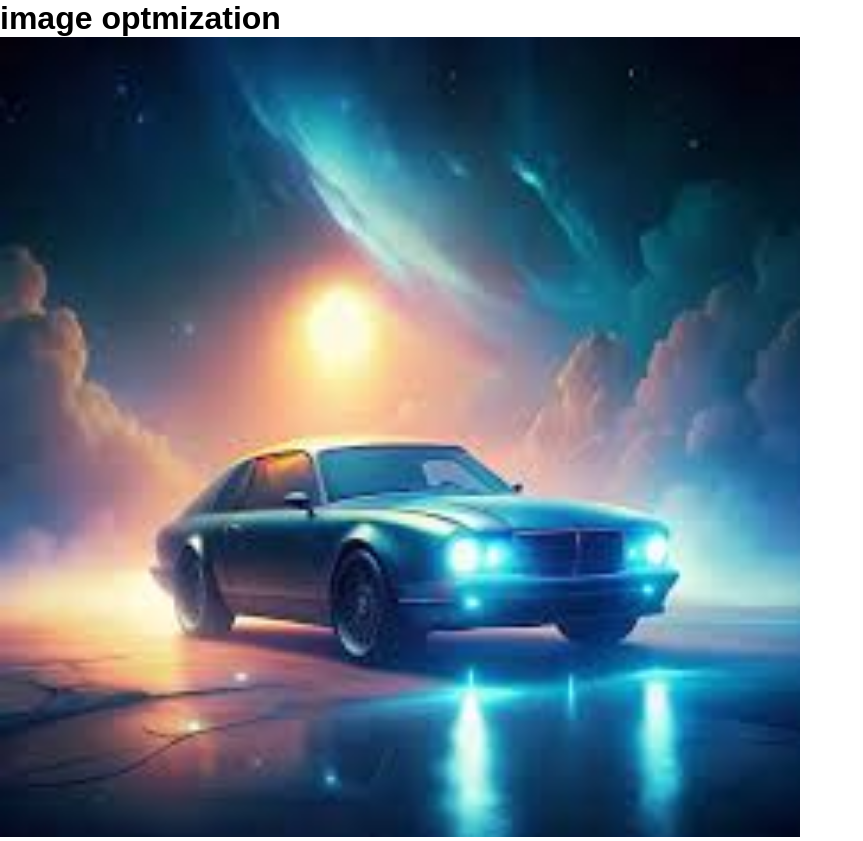
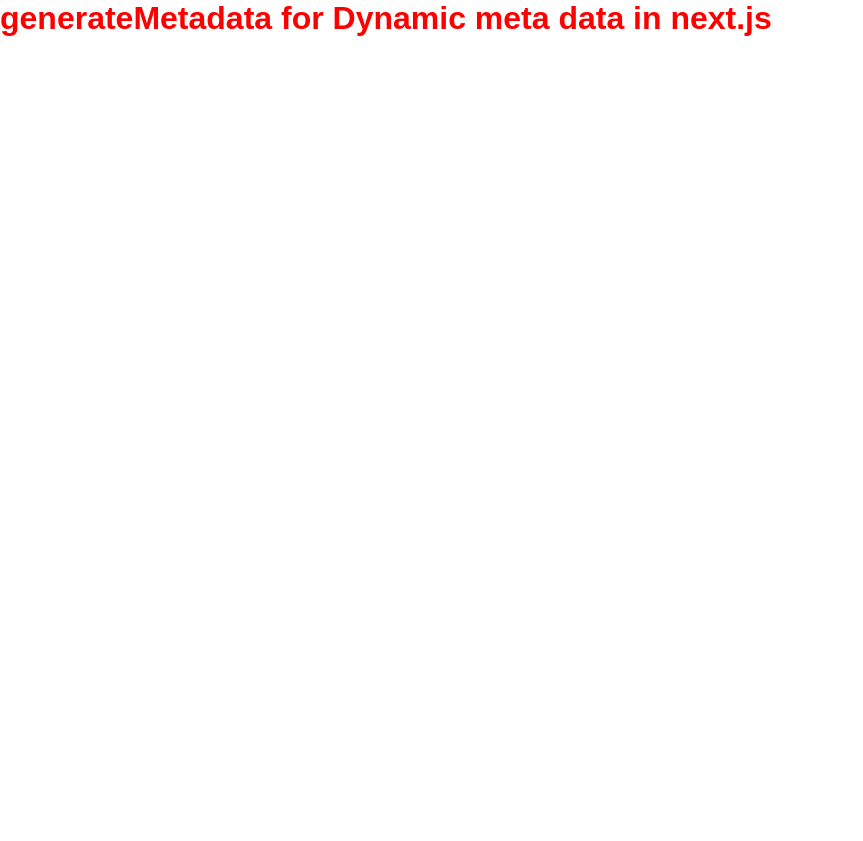
Before and after one commit to Saini-Yogesh/Next-app, a Next.js app: page / in a window 1280 px wide. Shown: the whole page, without its empty margins (0-863 px from the left). After the commit the page ends 800 px from the top, so only its background shows below. Built offline with nearby package versions, Linux system fonts and the light colour scheme.

Commit message:
till lecture 26(generateMetadata for Dynamic meta data)

```diff
--- a/src/app/page.js
+++ b/src/app/page.js
@@ -1,14 +1,18 @@
 "use client";
 import styles from "./page.module.css";
-import Image from "next/image";
-import image1 from "../download.jpg";
 
 export default function Home() {
-  console.log(image1);
   return (
     <div>
-      <h1> image optmization</h1>
-      <Image src={image1} width={800} height={800} />
+      <h1 className={styles.red}>
+        generateMetadata for Dynamic meta data in next.js
+      </h1>
     </div>
   );
 }
+/*
+-> meta data and dynamic meta data?
+    Ans. titte and descripicationa are dynamic meta data
+         if we change the meta data according to the page then we can say meta data is dynmic
+         and we are not changinh with the page are constant with all apge then meta data is static
+*/
```
Also changed, not shown: src/app/students/page.js (added, +20 -0 lines), src/app/user/page.js (added, +18 -0 lines).
